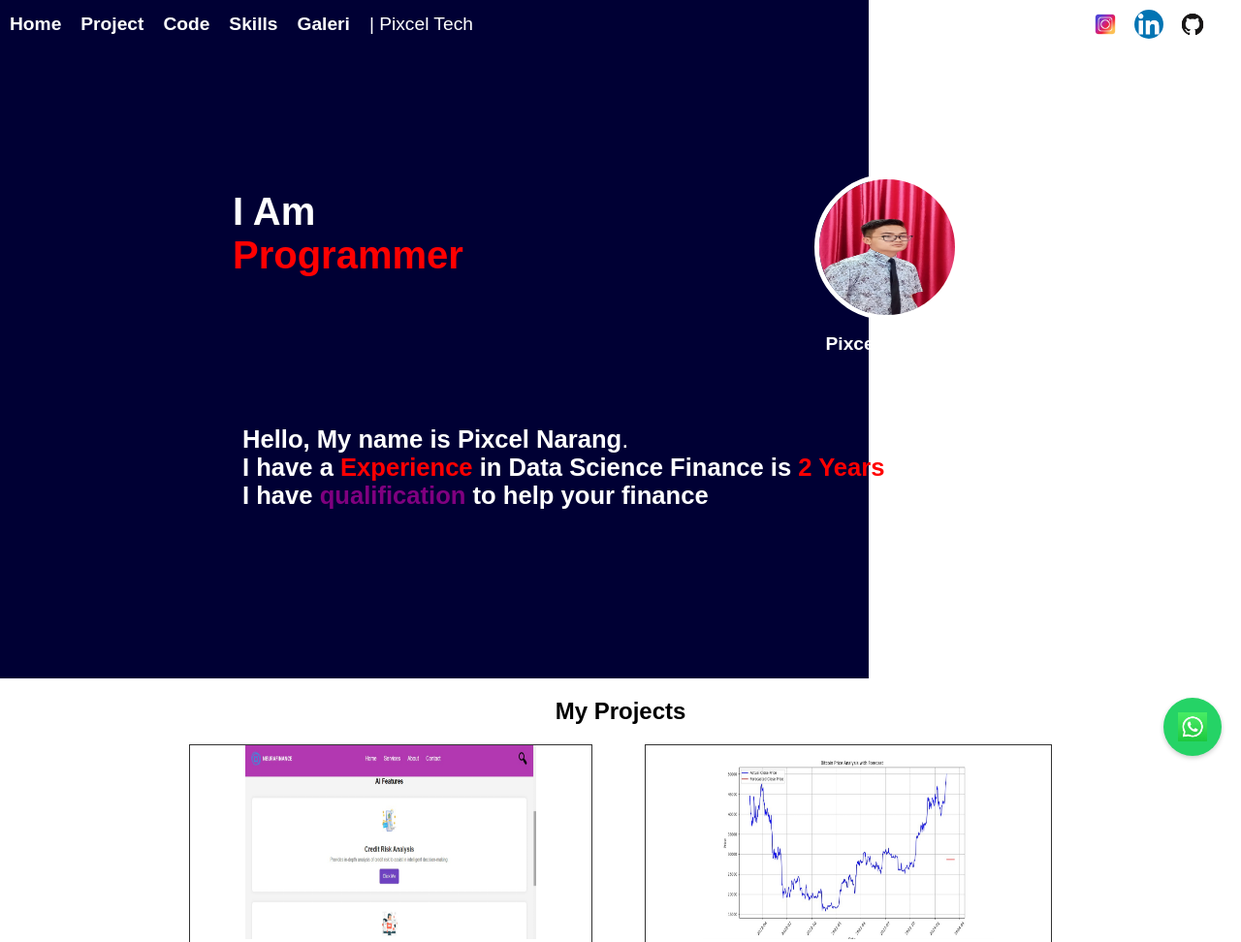
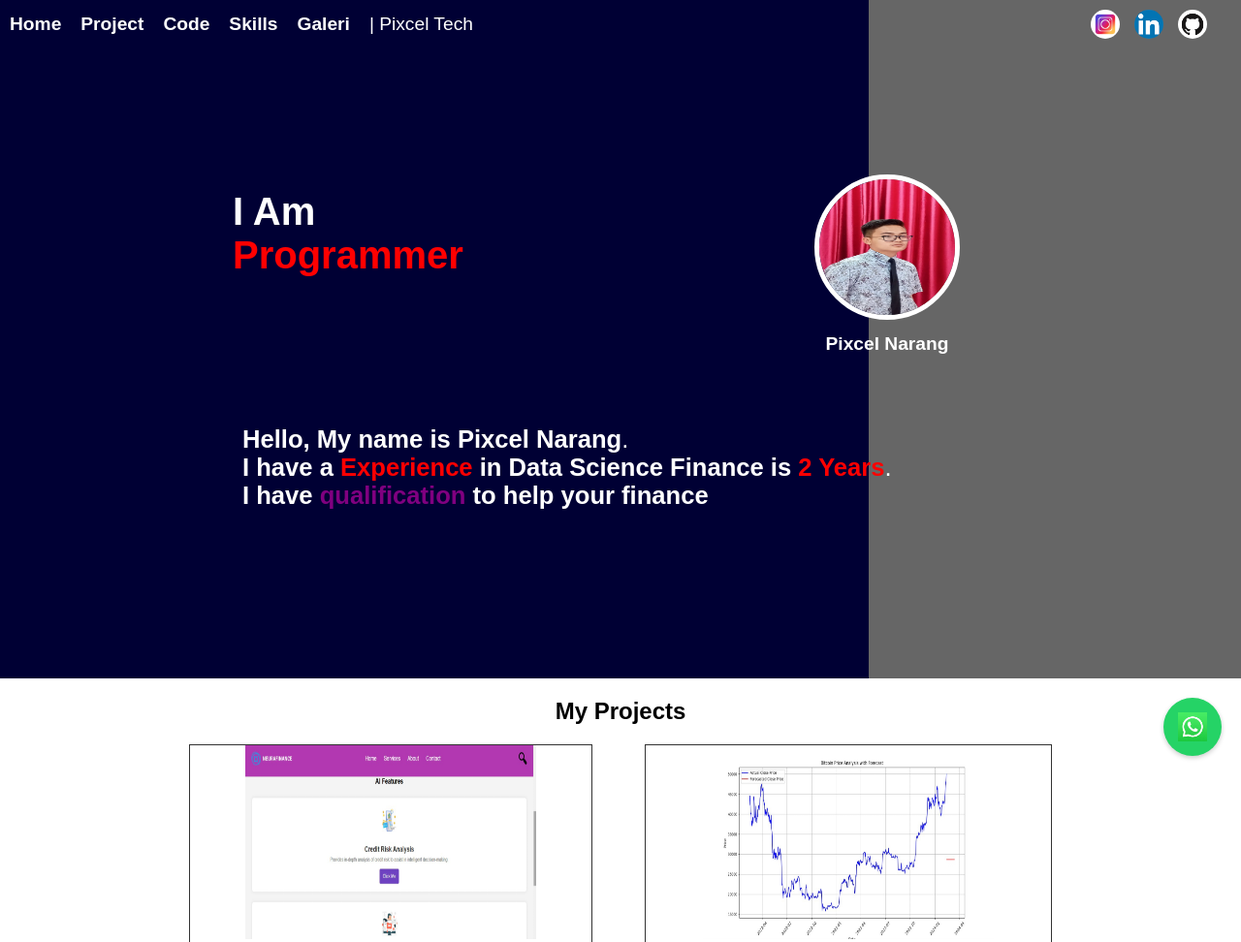
Before and after one commit to reonDay/My-Portofolio-Website, a plain HTML site: page index.html in a window 1280 px wide. Shown: the top 972 px of the page at 97% size. Drawn offline with nearby package versions, Linux system fonts and the light colour scheme.

Commit message:
Update styles.css

```diff
--- a/styles.css
+++ b/styles.css
@@ -14,7 +14,7 @@ body {
     position: absolute;
     top: 0;
     left: 0;
-    background: linear-gradient(to right, #000034 70%,#FFFFFF 70%);
+    background: linear-gradient(to right, #000034 70%,#666666 70%);
     padding: 10px;
     z-index: 1;
     display: flex;
@@ -66,7 +66,7 @@ header {
     text-align: center;
     padding: 80px 0;
     height: 700px;
-    background: linear-gradient(to right, #000034 70%,#FFFFFF 70%);
+    background: linear-gradient(to right, #000034 70%,#666666 70%);
 }
 
 .header-background {
@@ -75,7 +75,7 @@ header {
     left: 0;
     width: 100%;
     height: 100%;
-    background: linear-gradient(to right, #000034 70%,#FFFFFF 70%);
+    background: linear-gradient(to right, #000034 70%,#666666 70%);
     z-index: -1;
 }
 
```
